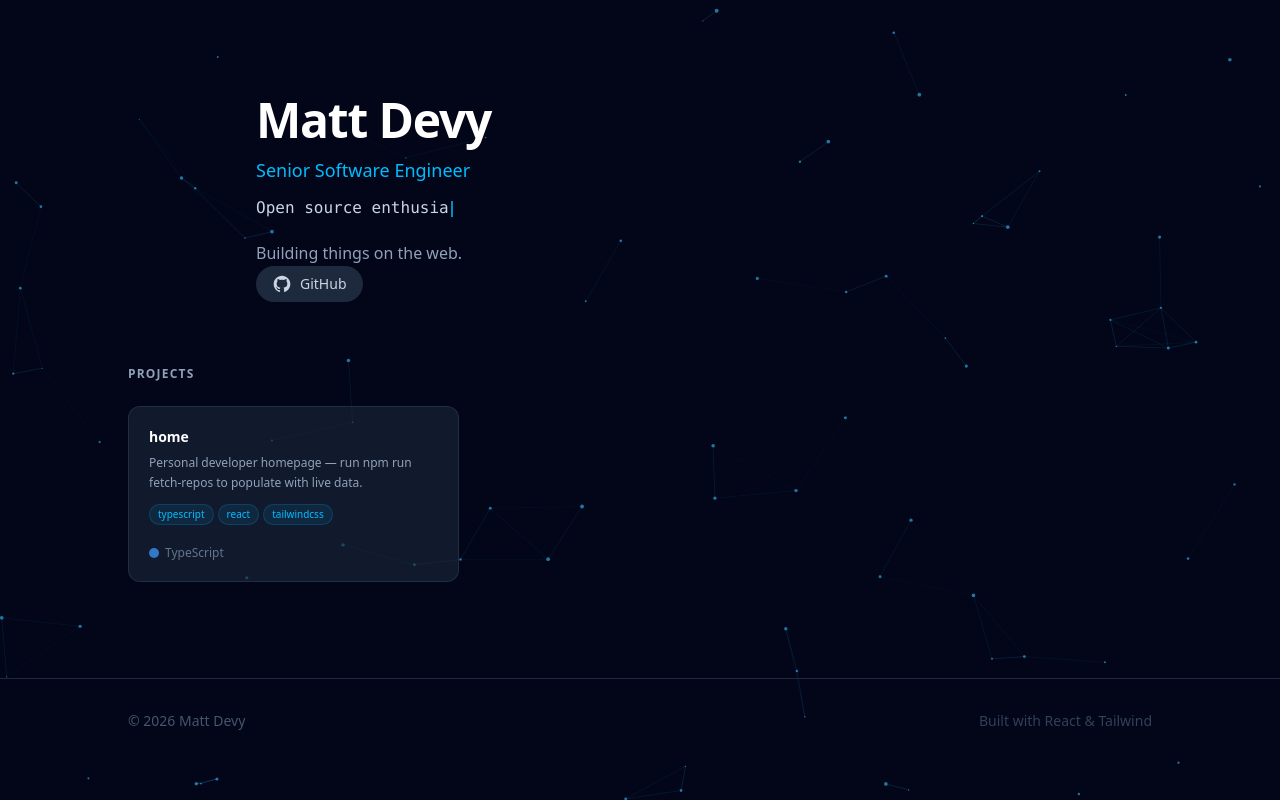
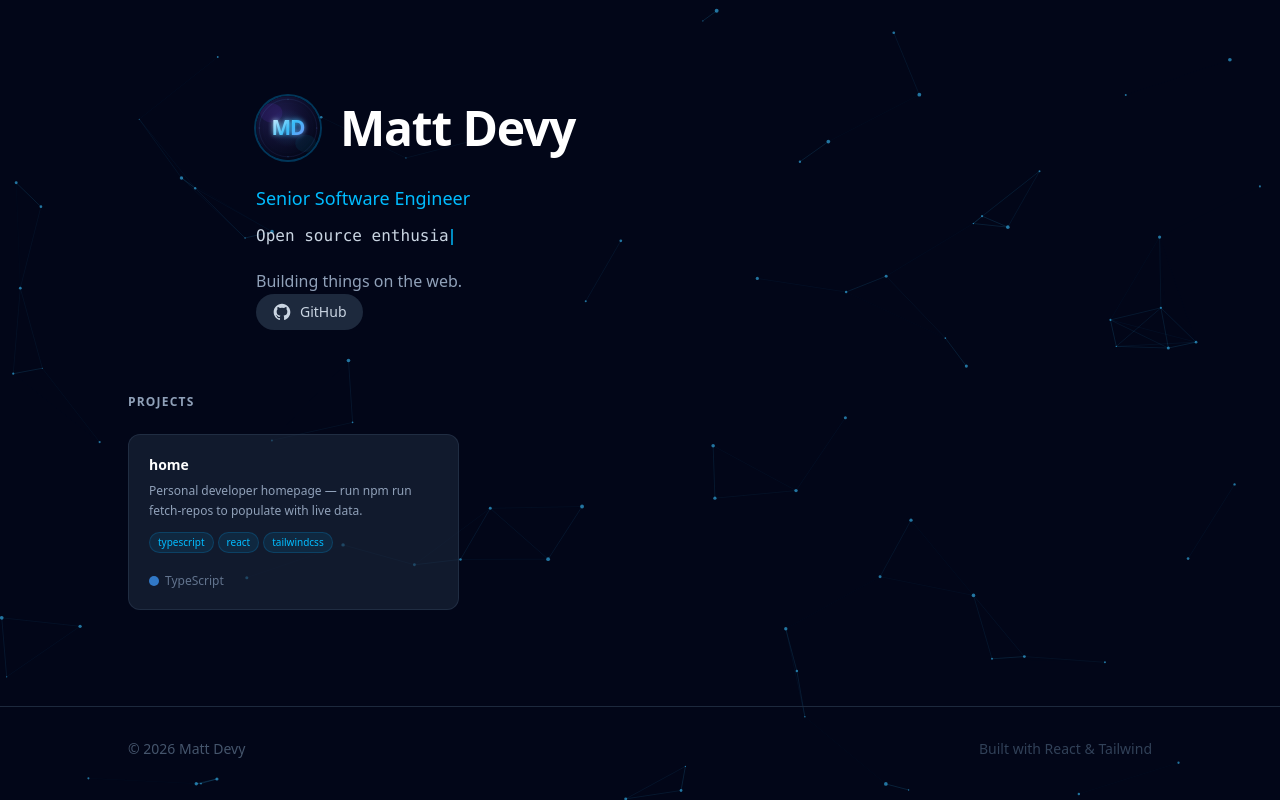
Before and after one commit to MattDevy/home, a React (Vite) app: page / in a window 1280 px wide. Built offline with nearby package versions, Linux system fonts and the light colour scheme.

Commit message:
Add favicon and avatar SVG, show avatar in Hero

```diff
--- a/src/components/Hero.tsx
+++ b/src/components/Hero.tsx
@@ -71,13 +71,20 @@ export function Hero() {
   return (
     <section className="pt-24 pb-16 px-6">
       <div className="max-w-3xl mx-auto">
-        <h1
-          ref={headingRef as React.RefObject<HTMLHeadingElement>}
-          className={`text-4xl sm:text-5xl font-bold text-white tracking-tight mb-3${headingInView ? ' animate-fade-up' : ''}`}
+        <div
+          ref={headingRef as unknown as React.RefObject<HTMLDivElement>}
+          className={`flex items-center gap-5 mb-6${headingInView ? ' animate-fade-up' : ''}`}
           style={headingInView ? { animationDelay: '0ms' } : { opacity: 0 }}
         >
-          {name}
-        </h1>
+          <img
+            src="avatar.svg"
+            alt={name}
+            className="w-16 h-16 rounded-full ring-2 ring-sky-500/30 shrink-0"
+          />
+          <h1 className="text-4xl sm:text-5xl font-bold text-white tracking-tight">
+            {name}
+          </h1>
+        </div>
 
         <p
           ref={titleRef as React.RefObject<HTMLParagraphElement>}
```
Also changed, not shown: public/avatar.svg (added), public/favicon.svg (added).
